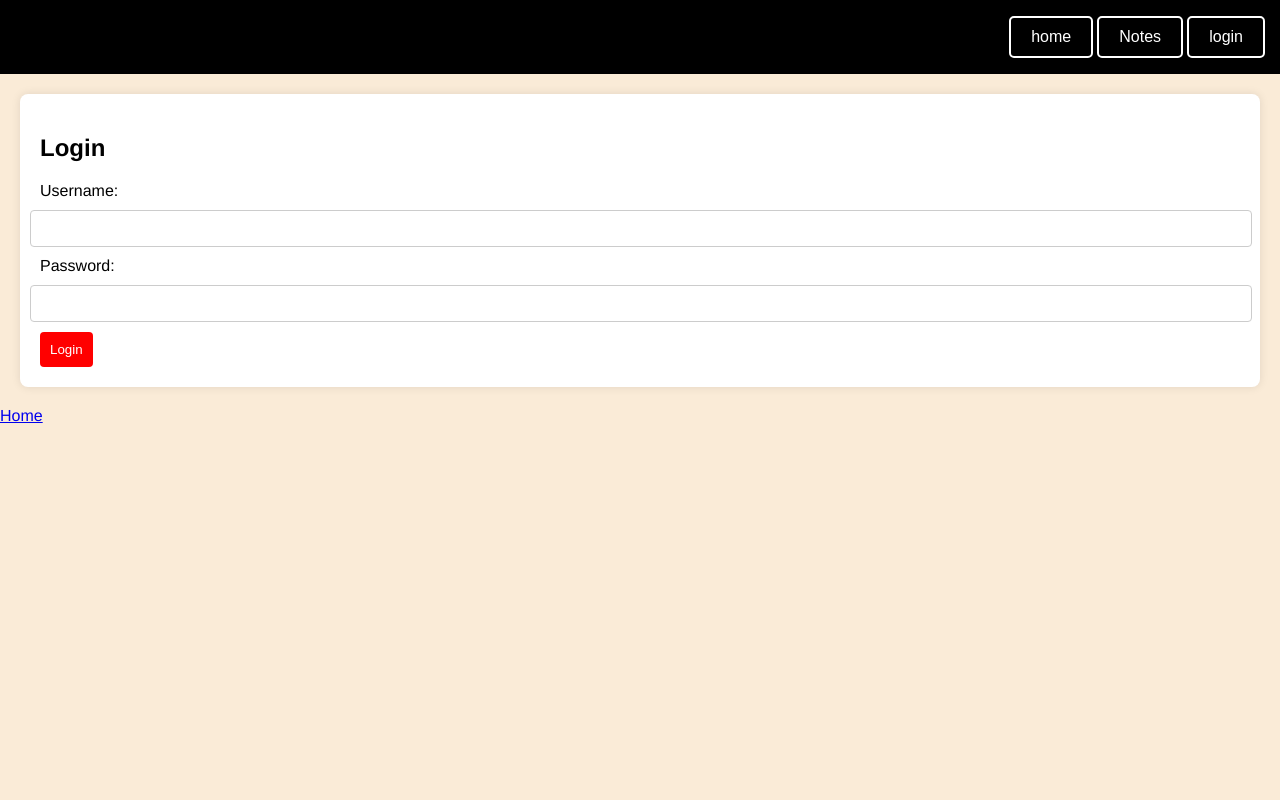
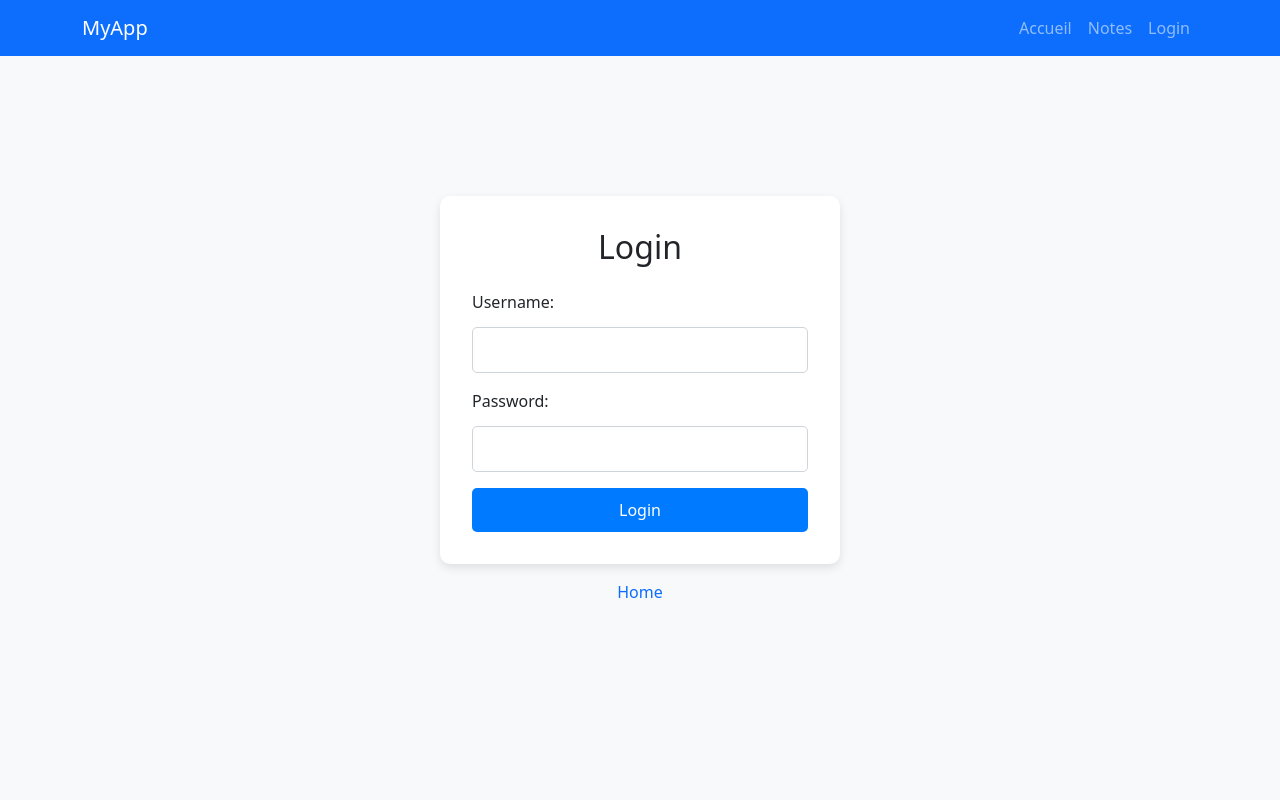
Before and after one commit to Bruburnono/DevSecOps, a Flask app: page /login in a window 1280 px wide. Run offline with Flask 3, Linux system fonts and the light colour scheme; some libraries are stand-ins or nearby versions.

Commit message:
login.html

```diff
--- a/templates/login.html
+++ b/templates/login.html
@@ -2,30 +2,45 @@
 <html lang="en">
 <head>
     <title>Login Page</title>
-    <link rel="stylesheet" type="text/css" href="{{url_for('static', filename='style.css')}}">
+    <link href="https://cdn.jsdelivr.net/npm/bootstrap@5.3.0/dist/css/bootstrap.min.css" rel="stylesheet">
+    <link rel="stylesheet" type="text/css" href="{{url_for('static', filename='login.css')}}">
 </head>
-<body>
-    <nav class="navbar">
-        <div class="navdiv">
-            <ul>
-                <li><a href="/" ><button class="button-nav" >home</button></a></li>
-                <li><a href="/api/v1/resources/books/all" ><button class="button-nav" >Notes</button></a></li>
-                <li><a href="/login" ><button class="button-nav" >login</button></a></li>
-            </ul>
+<body class="d-flex flex-column align-items-center justify-content-center vh-100">
+    <nav class="navbar navbar-expand-lg navbar-dark bg-primary fixed-top">
+        <div class="container">
+            <a class="navbar-brand" href="/">MyApp</a>
+            <button class="navbar-toggler" type="button" data-bs-toggle="collapse" data-bs-target="#navbarNav">
+                <span class="navbar-toggler-icon"></span>
+            </button>
+            <div class="collapse navbar-collapse" id="navbarNav">
+                <ul class="navbar-nav ms-auto">
+                    <li class="nav-item"><a class="nav-link" href="/">Accueil</a></li>
+                    <li class="nav-item"><a class="nav-link" href="/api/v1/resources/books/all">Notes</a></li>
+                    <li class="nav-item"><a class="nav-link" href="/login">Login</a></li>
+                </ul>
+            </div>
         </div>
     </nav>
-    <div class="login-container">
-        <h2>Login</h2>
+
+    <div class="login-container text-center">
+        <h2 class="mb-4">Login</h2>
         <form>
-            <label for="username">Username:</label>
-            <input type="text" id="username" name="username" required>
-            <label for="password">Password:</label>
-            <input type="password" id="password" name="password" required>
-            <input type="submit" value="Login">
+            <div class="mb-3 text-start">
+                <label for="username" class="form-label">Username:</label>
+                <input type="text" id="username" name="username" class="form-control" required>
+            </div>
+            <div class="mb-3 text-start">
+                <label for="password" class="form-label">Password:</label>
+                <input type="password" id="password" name="password" class="form-control" required>
+            </div>
+            <input type="submit" value="Login" class="btn btn-primary w-100">
         </form>
     </div>
-    <div class="home-link">
-        <a href="/">Home</a>
+
+    <div class="mt-3">
+        <a href="/" class="text-decoration-none">Home</a>
     </div>
+
+    <script src="https://cdn.jsdelivr.net/npm/bootstrap@5.3.0/dist/js/bootstrap.bundle.min.js"></script>
 </body>
 </html>
```
